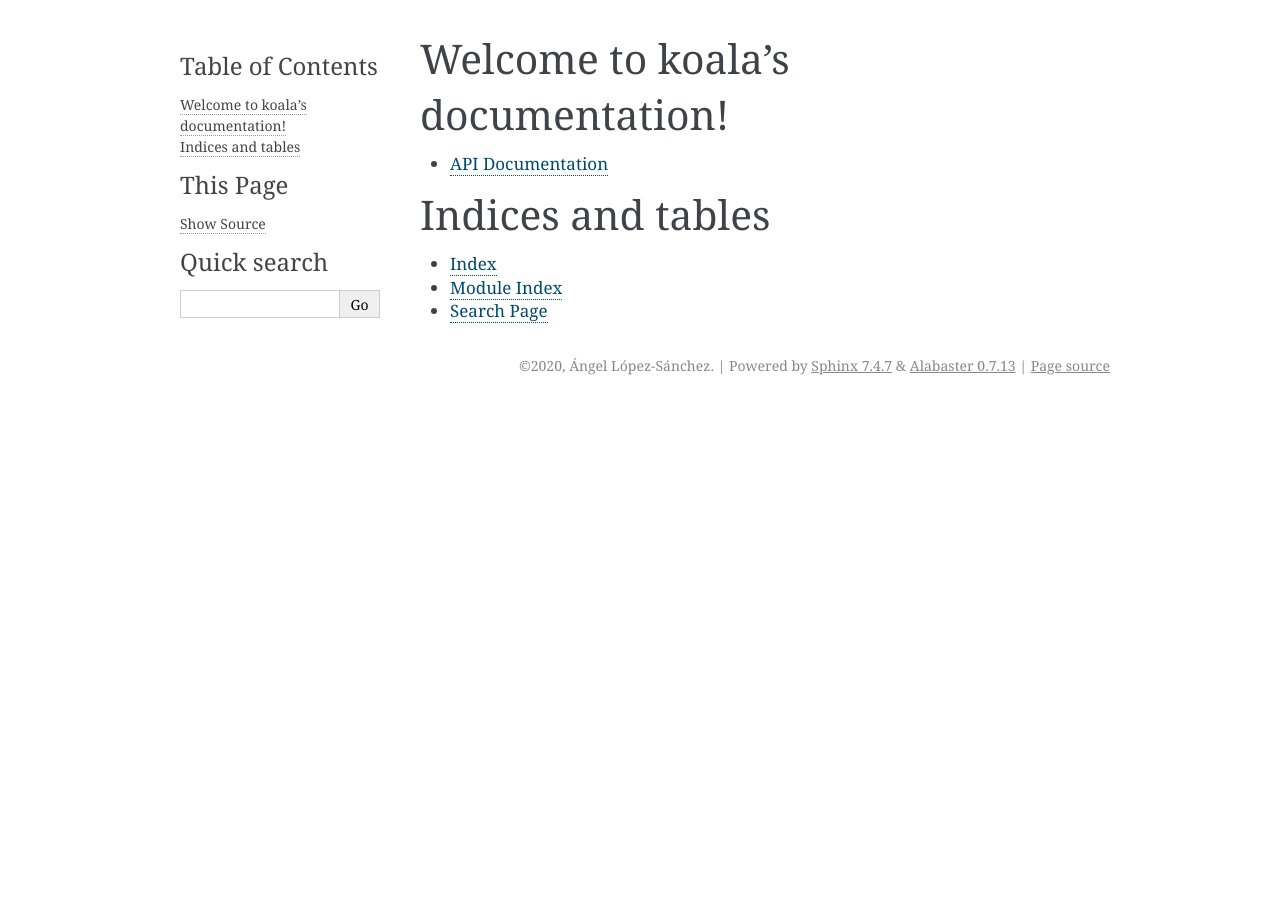
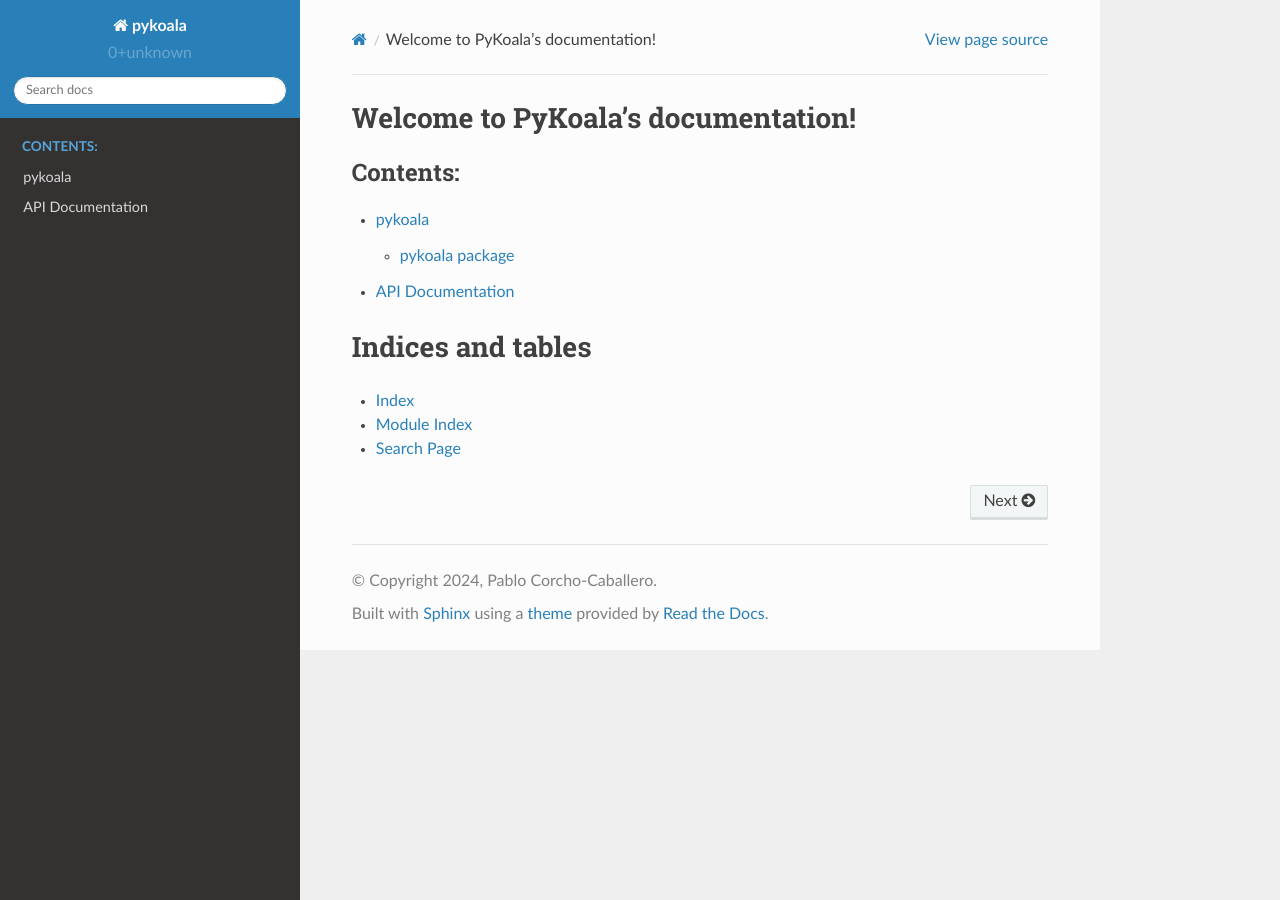
Before and after one commit to pykoala/pykoala, a Sphinx documentation site: the page built from docs/index.rst, in a window 1280 px wide. Built offline with Sphinx 7.4.7 and the Read the Docs theme 2.0.0, drawn with Linux system fonts in a browser that asks for light colours; the version number could not be read and is left out.

Commit message:
create documentation page

```diff
--- a/docs/api.rst
+++ b/docs/api.rst
@@ -2,6 +2,6 @@ API Documentation
 =================
 
 
-.. automodule:: koala
+.. automodule:: pykoala
     :members:
     :inherited-members:
--- a/docs/conf.py
+++ b/docs/conf.py
@@ -44,15 +44,15 @@ except ImportError:
 
 # -- Project information -----------------------------------------------------
 
-project = 'koala'
-copyright = u'2020, Ángel López-Sánchez'
-author = u'Ángel López-Sánchez'
+project = 'pykoala'
+copyright = u'2024, Pablo Corcho-Caballero'
+author = u'Pablo Corcho-Caballero'
 
 # The full version, including alpha/beta/rc tags
-import koala
-version = '.'.join(koala.__version__.split(".")[0:2])
+import pykoala
+version = '.'.join(pykoala.__version__.split(".")[0:2])
 # The full version, including alpha/beta/rc tags.
-release = koala.__version__
+release = pykoala.__version__
 
 
 
@@ -96,7 +96,7 @@ exclude_patterns = ['_build', 'Thumbs.db', '.DS_Store']
 # The theme to use for HTML and HTML Help pages.  See the documentation for
 # a list of builtin themes.
 #
-html_theme = 'alabaster'
+html_theme = 'sphinx_rtd_theme'
 
 # Add any paths that contain custom static files (such as style sheets) here,
 # relative to this directory. They are copied after the builtin static files,
--- a/docs/index.rst
+++ b/docs/index.rst
@@ -3,12 +3,14 @@
    You can adapt this file completely to your liking, but it should at least
    contain the root `toctree` directive.
 
-Welcome to koala's documentation!
+Welcome to PyKoala's documentation!
 =================================
 
 .. toctree::
     :maxdepth: 2
+    :caption: Contents:
 
+    modules
     api
 
 
--- /dev/null
+++ b/docs/modules.rst
@@ -0,0 +1,7 @@
+pykoala
+=======
+
+.. toctree::
+   :maxdepth: 4
+
+   pykoala
```
Also changed, not shown: docs/pykoala.corrections.rst (added, +53 -0 lines), docs/pykoala.exceptions.rst (added, +21 -0 lines), docs/pykoala.instruments.rst (added, +37 -0 lines), docs/pykoala.plotting.rst (added, +21 -0 lines), docs/pykoala.register.rst (added, +29 -0 lines), docs/pykoala.rst (added, +57 -0 lines).
